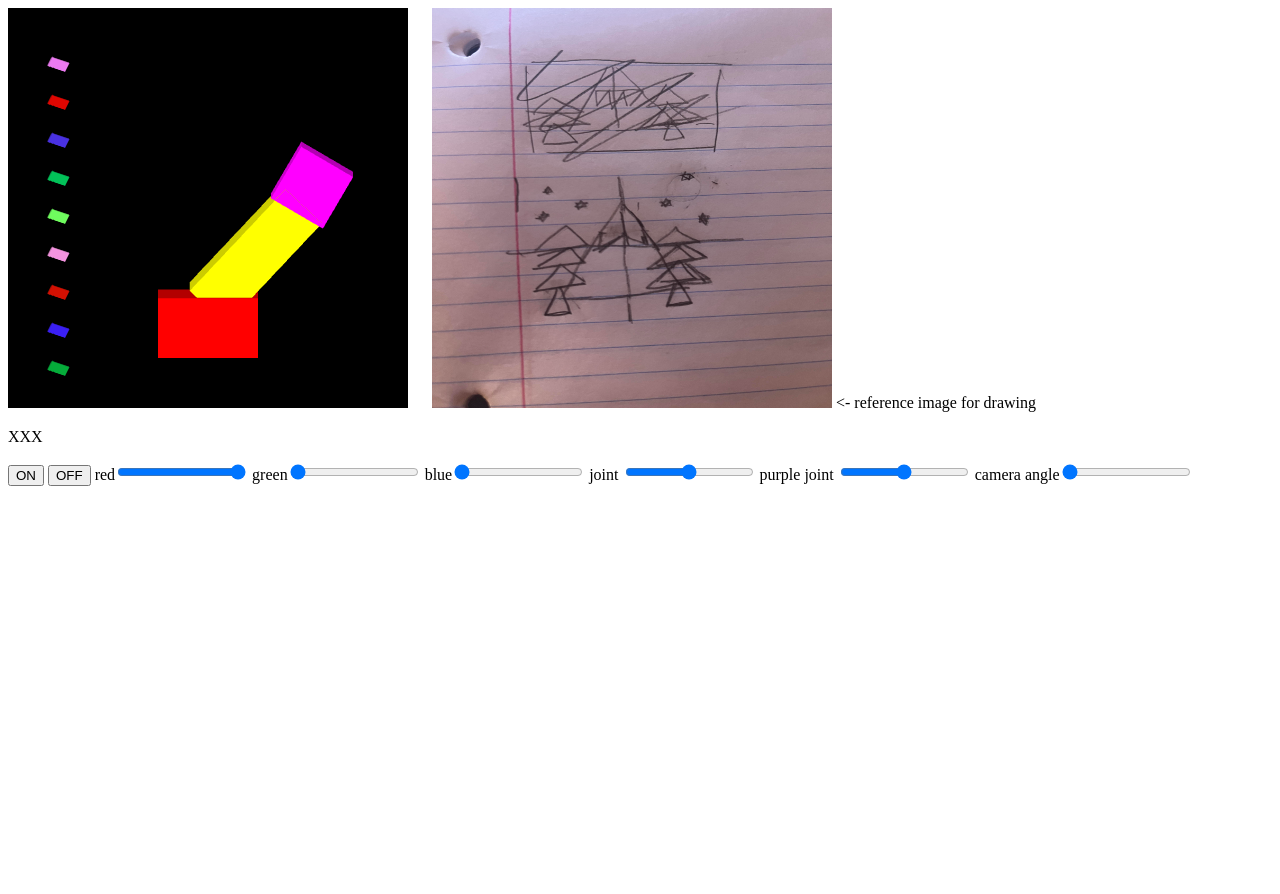
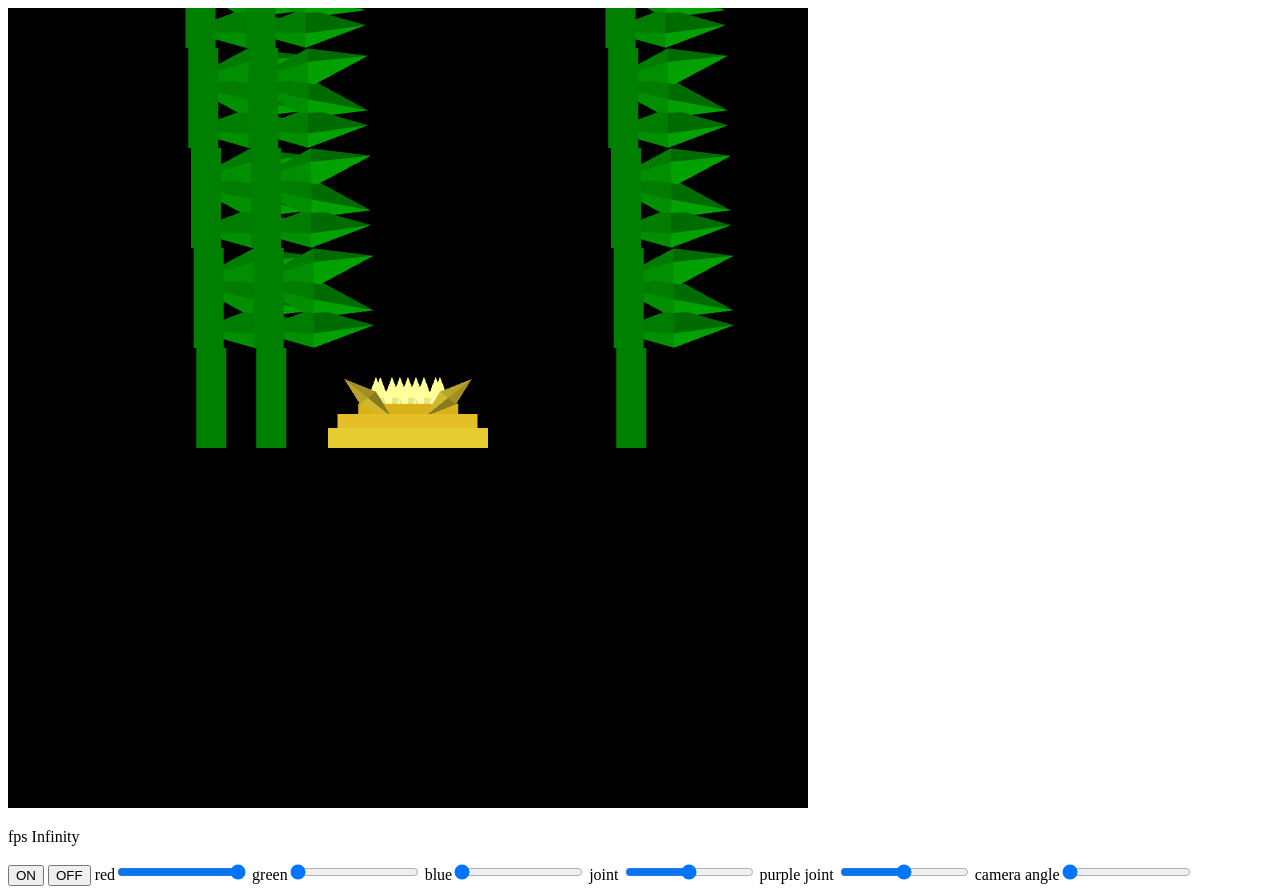
Before and after one commit to ArielRaizman/arielraizmancse160.github.io, a plain HTML site: page asg2/asg2.html in a window 1280 px wide. Before the commit the page ends 800 px from the top, so only its background shows below. Drawn offline with Linux system fonts and the light colour scheme; animation ran at ten frames a second.

Commit message:
kelp and a static sea lemon

```diff
--- /dev/null
+++ b/asg2/Leaf.js
@@ -0,0 +1,54 @@
+class Leaf {
+    constructor() {
+        this.type == 'leaf';
+        // this.position = [0.0,0.0,0.0];
+        this.color = [1.0,1.0,1.0,1.0];
+        // this.size = 10;
+        // this.segments = 10;
+        this.matrix = new Matrix4();
+    }
+    render() {
+        // var xy = this.position;
+        var rgba = this.color;
+        // var size = this.size;
+
+        gl.uniform4f(u_FragColor, rgba[0], rgba[1], rgba[2], rgba[3]);
+
+        // pass the matrix
+        gl.uniformMatrix4fv(u_ModelMatrix, false, this.matrix.elements);
+
+        // Top half
+        // Front-right face
+        drawTriangle3D(gl, [0, 1.5, 0,   0.5, 0, 0,   0, 0, 0.5]);
+
+        // Front-left face
+        gl.uniform4f(u_FragColor, rgba[0]*0.9, rgba[1]*0.9, rgba[2]*0.9, rgba[3]);
+        drawTriangle3D(gl, [0, 1.5, 0,   0, 0, 0.5,   -0.5, 0, 0]);
+
+        // Back-left face
+        gl.uniform4f(u_FragColor, rgba[0]*0.8, rgba[1]*0.8, rgba[2]*0.8, rgba[3]);
+        drawTriangle3D(gl, [0, 1.5, 0,   -0.5, 0, 0,   0, 0, -0.5]);
+
+        // Back-right face
+        gl.uniform4f(u_FragColor, rgba[0]*0.7, rgba[1]*0.7, rgba[2]*0.7, rgba[3]);
+        drawTriangle3D(gl, [0, 1.5, 0,   0, 0, -0.5,   0.5, 0, 0]);
+
+        // Bottom half
+        // Front-right face
+        gl.uniform4f(u_FragColor, rgba[0]*0.7, rgba[1]*0.7, rgba[2]*0.7, rgba[3]);
+        drawTriangle3D(gl, [0, -1.5, 0,   0, 0, 0.5,   0.5, 0, 0]);
+
+        // Front-left face
+        gl.uniform4f(u_FragColor, rgba[0]*0.8, rgba[1]*0.8, rgba[2]*0.8, rgba[3]);
+        drawTriangle3D(gl, [0, -1.5, 0,   -0.5, 0, 0,   0, 0, 0.5]);
+
+        // Back-left face
+        gl.uniform4f(u_FragColor, rgba[0]*0.9, rgba[1]*0.9, rgba[2]*0.9, rgba[3]);
+        drawTriangle3D(gl, [0, -1.5, 0,   0, 0, -0.5,   -0.5, 0, 0]);
+
+        // Back-right face
+        gl.uniform4f(u_FragColor, rgba[0]*0.6, rgba[1]*0.6, rgba[2]*0.6, rgba[3]);
+        drawTriangle3D(gl, [0, -1.5, 0,   0.5, 0, 0,   0, 0, -0.5]);
+
+    }
+}
--- a/asg2/Triangle.js
+++ b/asg2/Triangle.js
@@ -153,5 +153,5 @@ function drawTriangle3D(gl,vertices) {
 
   // return n;
   gl.drawArrays(gl.TRIANGLES, 0, n);
-  console.log("drawTriangle3D")
+  // console.log("drawTriangle3D")
 }
--- a/asg2/asg2.html
+++ b/asg2/asg2.html
@@ -7,12 +7,9 @@
 
   <body onload="main()">
     <span style="width: 20%;">
-    <canvas id="webgl" width="400" height="400">
+    <canvas id="webgl" width="800" height="800">
     Please use a browser that supports "canvas"
     </canvas>
-    <img src="reference.jpg" style=" margin-left: 20px" width="400" height="400">
-
-    <- reference image for drawing
 
     <br />
     <p id="perf">XXX</p>
@@ -36,5 +33,6 @@
     <script src="Point.js"></script>
     <script src="Triangle.js"></script>
     <script src="Cube.js"></script>
+    <script src="Leaf.js"></script>
   </body>
 </html>
--- a/asg2/asg2.js
+++ b/asg2/asg2.js
@@ -1,3 +1,6 @@
+// Notes for Grader
+// Used the youtube videos and the help of copilot
+
 // ColoredPoint.js (c) 2012 matsuda
 // Vertex shader program
 var VSHADER_SOURCE =
@@ -20,8 +23,20 @@ let canvas;
 let gl;
 let a_Position;
 let u_FragColor;
-let u_ModelMatrix
+let u_ModelMatrix;
 let u_GlobalRotationMatrix;
+let g_globalAngle = 0.0;
+let g_jointSlider = 0.0;
+let g_purpleJoint = 0.0;
+let g_animation = true;
+let g_verticalAngle = 0.0;
+let g_isDragging = false;
+let g_lastX = -1;
+let g_lastY = -1;
+let g_rotationSpeed = 0.5;
+let g_scale = 1.0;
+let g_zoomSpeed = 0.1;
+
 function setupWebGL() {
   // Retrieve <canvas> element
   canvas = document.getElementById('webgl');
@@ -70,35 +85,72 @@ function connectVariablesToGLSL() {
     return;
   }
 }
-// const POINT = 0;
-// const TRIANGLE = 1;
-// const CIRCLE = 2;
-// let g_selectedColor = [1.0, 1.0, 1.0, 1.0];
-// let g_selectedType=POINT;
-// let g_segments = 10;
-let g_globalAngle = 0.0;
-let g_jointSlider = 0.0;
-let g_purpleJoint = 0.0;
-let g_animation = true;
+
 function htmlUI() {
   document.getElementById('on').onclick = function() { g_animation = true; };
   document.getElementById('off').onclick = function() { g_animation = false; };
 
-  // //sliders
-  document.getElementById('angleslide').addEventListener('mousemove', function() { g_globalAngle = this.value; renderShapes(); });
+  // Keep slider for fine-tuning or alternative control
   document.getElementById('jointslide').addEventListener('mousemove', function() { g_jointSlider = this.value; renderShapes(); });
   document.getElementById('purplejointslide').addEventListener('mousemove', function() { g_purpleJoint = this.value; renderShapes(); });
 }
+
+function mouseNavigation() {
+  // Add mouse events for canvas rotation
+  canvas.onmousedown = function(ev) {
+    g_isDragging = true;
+    g_lastX = ev.clientX;
+    g_lastY = ev.clientY;
+  };
+
+  canvas.onmouseup = function() {
+    g_isDragging = false;
+  };
+
+  canvas.onmouseleave = function() {
+    g_isDragging = false;
+  };
+
+  canvas.onmousemove = function(ev) {
+    if (g_isDragging) {
+      const dx = ev.clientX - g_lastX;
+      const dy = ev.clientY - g_lastY;
+
+      // Update rotation angles
+      g_globalAngle -= dx * g_rotationSpeed;
+      g_verticalAngle -= dy * g_rotationSpeed;
+
+      g_lastX = ev.clientX;
+      g_lastY = ev.clientY;
+
+      // Redraw the scene
+      renderShapes();
+    }
+  };
+
+  canvas.onwheel = function(ev) {
+
+    ev.preventDefault();
+
+    if (ev.deltaY > 0) {
+      g_scale =  Math.min(5.0, g_scale + g_zoomSpeed)
+    } else {
+
+      g_scale = Math.max(0.1, g_scale - g_zoomSpeed)
+    }
+
+    renderShapes();
+  }
+}
+
 function main() {
 
   setupWebGL();
   connectVariablesToGLSL();
 
   htmlUI();
-  // Register function (event handler) to be called on a mouse press
-  canvas.onmousedown = function(ev){ click(ev) };
-  canvas.onmousemove = function(ev){ if (ev.buttons == 1) click(ev) }
 
+  mouseNavigation();
   // Specify the color for clearing <canvas>
   gl.clearColor(0.0, 0.0, 0.0, 1.0);
 
@@ -124,7 +176,6 @@ g_seconds = performance.now() / 1000.0 - g_startTime;
 
 function tick() {
   g_seconds = performance.now() / 1000.0 - g_startTime;
-  console.log(g_seconds);
 
   updateAnimationAngle();
 
@@ -140,10 +191,12 @@ function updateAnimationAngle() {
 }
 
 function renderShapes() {
-  // Clear <canvas>
-  // var startTime = performance.now();
+  let startTime = performance.now()
+  var globalRotMat = new Matrix4()
+    .scale(g_scale, g_scale, g_scale)
+    .rotate(g_verticalAngle, 1, 0, 0)
+    .rotate(g_globalAngle, 0, 1, 0);
 
-  var globalRotMat = new Matrix4().rotate(g_globalAngle, 0, 1, 0);
   gl.uniformMatrix4fv(u_GlobalRotationMatrix, false, globalRotMat.elements);
 
   gl.clear(gl.COLOR_BUFFER_BIT | gl.DEPTH_BUFFER_BIT);
@@ -152,61 +205,168 @@ function renderShapes() {
   gl.cullFace(gl.BACK);
   gl.enable(gl.DEPTH_TEST);
 
-  // // Test triangle
-  // gl.uniform4f(u_FragColor, 0.9, 0.9, 0.4, 1.0);
-  // const modelMatrix = new Matrix4();
-  // gl.uniformMatrix4fv(u_ModelMatrix, false, modelMatrix.elements);
-  // drawTriangle3D(gl, [-1.0,0.0,0.0,  -0.5,-1.0,0.0,  0.0,0.0,0.0]);
+  kelpStalk(-3,-0.2,4);
+  kelpStalk(-2,-0.2,-3);
+  kelpStalk(4,-0.2,0);
+  seaLemon();
 
-  // Draw Cube
-  var body = new Cube();
-  body.color = [1.0, 0.0, 0.0, 1.0];
-  body.matrix.translate(-.25,-.75,0.0);
-  body.matrix.rotate(-5,1,0,0);
-  body.matrix.scale(0.5,.3,0.5);
-  body.render()
+  var duration = performance.now() - startTime;
+  sendTextToHTML("perf", "fps " + 1000/duration);
+}
 
-  // Draw Cube
-  var arm = new Cube();
-  arm.color = [1.0, 1.0, 0.0, 1.0];
-  arm.matrix.translate(0,-.5,0.0);
-  arm.matrix.rotate(-5,1,0,0);
-  arm.matrix.rotate(g_jointSlider,0,0,1);
-  var yellowCoordinates = new Matrix4(arm.matrix);
-  arm.matrix.scale(0.25,.7,0.5);
-  arm.matrix.translate(-0.5,0,0);
-  arm.render()
+function kelpSection(x,y,z,stemToggle) {
 
-  var box = new Cube();
-  box.color = [1,0,1,1];
-  box.matrix = yellowCoordinates
-  box.matrix.translate(0,.65,0)
-  // box.matrix.rotate(g_purpleJoint,0,0,1)
-  box.matrix.rotate(g_purpleJoint,0,0,1)
-  box.matrix.scale(.3,.3,.3)
-  box.matrix.translate(-.5,0,-0.0001)
-  // box.matrix.translate(-.1,.1,0.0);
-  // box.matrix.rotate(-30,1,0,0);
-  // box.matrix.scale(0.2,.4,.2);
-  box.render()
+  var stem = new Cube();
+  stem.color = [0.0, 0.5, 0.0, 1.0];
+  stem.matrix.translate(-0.075, -.25  , -0.075);
+  stem.matrix.scale(0.15, 0.5, 0.15);
+  stem.matrix.translate(x,y,z)
+  stem.matrix.scale(0.5, 0.5, 0.5);
+  stemMatrix = new Matrix4(stem.matrix);
+  stem.render();
 
-  var k = 10;
-  for (var i = 1; i < k; i++) {
-    var c = new Cube();
-    c.matrix.translate(-.8,1.9*i/k-1,0.0);
-    c.matrix.rotate(g_seconds*1000,1,1,1);
-    c.matrix.scale(.1,.5/k,.1/k)
-    c.color = [
-      (Math.sin(g_seconds * i) * 0.5 + 0.5),
-      (Math.cos(g_seconds * i * 1.5) * 0.5 + 0.5),
-      (Math.sin(g_seconds * i * 2) * 0.5 + 0.5),
-      1
-    ];
-    c.render()
+
+  // // Generate a seed based on g_startTime (only set once at the beginning)
+  // const leafSeed = Math.floor(g_startTime * 1000);
+
+  // // Simple deterministic random function based on the seed
+  // function seededRandom(seed, index) {
+  //   const x = Math.sin(seed + index * 9999) * 10000;
+  //   return x - Math.floor(x);
+  // }
+  // Create 3 leaves coming out from the right side of the stem
+  const leafSpacing = 0.15; // Vertical spacing between leaves
+  const leafStartY = -0.15 ; // Starting position from bottom of stem
+  if (stemToggle) {
+    // First leaf (bottom)
+    var leaf1 = new Leaf();
+    leaf1.color = [0.0, 0.7, 0.0, 1.0];
+    leaf1.matrix = new Matrix4(stemMatrix);
+    leaf1.matrix.translate(2, (leafStartY + 0.25) / 0.5, 0.5 );
+    leaf1.matrix.rotate(90, 0, 0, 1);
+    // Add swaying motion
+    leaf1.matrix.rotate(10 * Math.sin(g_seconds * 1.5), 0, 1, 0);
+    leaf1.matrix.rotate(5 * Math.cos(g_seconds), 1, 0, 1);
+    leaf1.matrix.scale(0.2/0.5, 0.2/0.15, 0.1/0.15);
+    leaf1.render();
+
+    // Second leaf (middle)
+    var leaf2 = new Leaf();
+    leaf2.color = [0.0, 0.7, 0.0, 1.0];
+    leaf2.matrix = new Matrix4(stemMatrix);
+    leaf2.matrix.translate(2, (leafSpacing + leafStartY + 0.25) / 0.5, 0.5 );
+    leaf2.matrix.rotate(90, 0, 0, 1);
+    // Add swaying motion with different timing
+    leaf2.matrix.rotate(12 * Math.sin(g_seconds * 1.2 + 0.5), 0, 1, 0);
+    leaf2.matrix.rotate(8 * Math.cos(g_seconds * 0.8), 1, 0, 1);
+    leaf2.matrix.scale(0.2/0.5, 0.2/0.15, 0.1/0.15);
+    leaf2.render();
+
+    // Third leaf (top)
+    var leaf3 = new Leaf();
+    leaf3.color = [0.0, 0.7, 0.0, 1.0];
+    leaf3.matrix = new Matrix4(stemMatrix);
+    leaf3.matrix.translate(2, (leafSpacing*2 + leafStartY + 0.25) / 0.5, 0.5 );
+    leaf3.matrix.rotate(90, 0, 0, 1);
+    // Add swaying motion with different amplitude and phase
+    leaf3.matrix.rotate(15 * Math.sin(g_seconds * 0.9 + 1.0), 0, 1, 0);
+    leaf3.matrix.rotate(6 * Math.cos(g_seconds * 1.1), 1, 0, 1);
+    leaf3.matrix.scale(0.2/0.5, 0.2/0.15, 0.1/0.15);
+    leaf3.render();
   }
+}
 
-  // var duration = performance.now() - startTime;
-  // sendTextToHTML("perf", "numdot " + len + " ms " + duration + " fps " + 1000/duration);
+function kelpStalk(x,y,z) {
+  var numSections = 12;
+  var sectionHeight = 0.5;
+  var waveSpeed = 2.0;
+  var waveAmplitude = 0.5 ;
+
+  for (let i = 1; i < numSections; i++) {
+    var shifty = i * sectionHeight;
+
+
+    var heightFactor = i / numSections;
+    var shiftx = Math.sin(g_seconds * waveSpeed + i * 0.2) * waveAmplitude * heightFactor;
+
+    kelpSection(shiftx + x, shifty + y, z, i > 1);
+  }
+}
+
+function seaLemon() {
+  // Base layer - wide cube
+  var baseCube = new Cube();
+  baseCube.color = [0.9, 0.8, 0.2, 1.0];
+  baseCube.matrix.translate(-0.2, -0.1, -0.4);
+  baseCube.matrix.scale(0.8, 0.1, 1.6);
+  baseCube.matrix.scale(0.5,0.5,0.5)
+  baseCube.render();
+
+  baseMatrix = new Matrix4(baseCube.matrix);
+
+  // Middle layer - less wide
+  var middleCube = new Cube();
+  middleCube.color = [0.9, 0.75, 0.15, 1.0];
+  middleCube.matrix = new Matrix4(baseMatrix);
+  middleCube.matrix.translate(0.06, 0.5, 0.03);
+  middleCube.matrix.scale(0.7/0.8, 0.12/0.1, 1.4/1.6);
+  middleCube.render();
+
+  // Top layer - dome shape
+  var topCube = new Cube();
+  topCube.color = [0.85, 0.7, 0.1, 1.0];
+  topCube.matrix = new Matrix4(baseMatrix);
+  topCube.matrix.translate(0.19, 0.72, 0.1);
+  topCube.matrix.scale(0.5/0.8, 0.15/0.1, 1.1/1.6);
+  topCube.render();
+
+  // Left eye
+  var leftEye = new Leaf();
+  leftEye.color = [0.9, 0.8, 0.2, 1.0];
+  leftEye.matrix = new Matrix4(baseMatrix);
+  leftEye.matrix.translate(0.25, 2.5, 0.1);
+  leftEye.matrix.scale(0.07, 0.45, 0.03);
+  leftEye.matrix.rotate(45, 0, 0, 1);
+  leftEye.matrix.scale(2,2,2);
+
+  leftEye.render();
+
+  // Right eye
+  var rightEye = new Leaf();
+  rightEye.color = [0.9, 0.8, 0.2, 1.0];
+  rightEye.matrix = new Matrix4(baseMatrix);
+  rightEye.matrix.translate(0.75, 2.5, 0.1);
+  rightEye.matrix.scale(0.07, 0.45, 0.03);
+  rightEye.matrix.rotate(-45, 0, 0, 1);
+  rightEye.matrix.scale(2,2,2);
+
+  rightEye.render();
+
+  // gills
+  const baseGillColor = [1.0, 1.0, 0.4, 0.7];
+
+  function createGills(numGills, gillRadius, baseGillColor) {
+    for (let i = 0; i < numGills; i++) {
+      const angle = (i / numGills) * Math.PI * 2;
+
+      const x = Math.cos(angle) * gillRadius;
+      const z = Math.sin(angle) * (gillRadius/2);
+
+      var gill = new Leaf();
+      gill.color = baseGillColor;
+
+      gill.matrix = new Matrix4(baseMatrix);
+
+      gill.matrix.translate(0.5 + x, 2.5  , 0.7 + z);
+
+      gill.matrix.scale(0.1, 0.7, 0.05);
+
+      gill.render();
+    }
+  }
+  createGills(12, 0.2, baseGillColor);
+  createGills(6, 0.1, baseGillColor);
+
 }
 
 function sendTextToHTML(id, text) {
```
